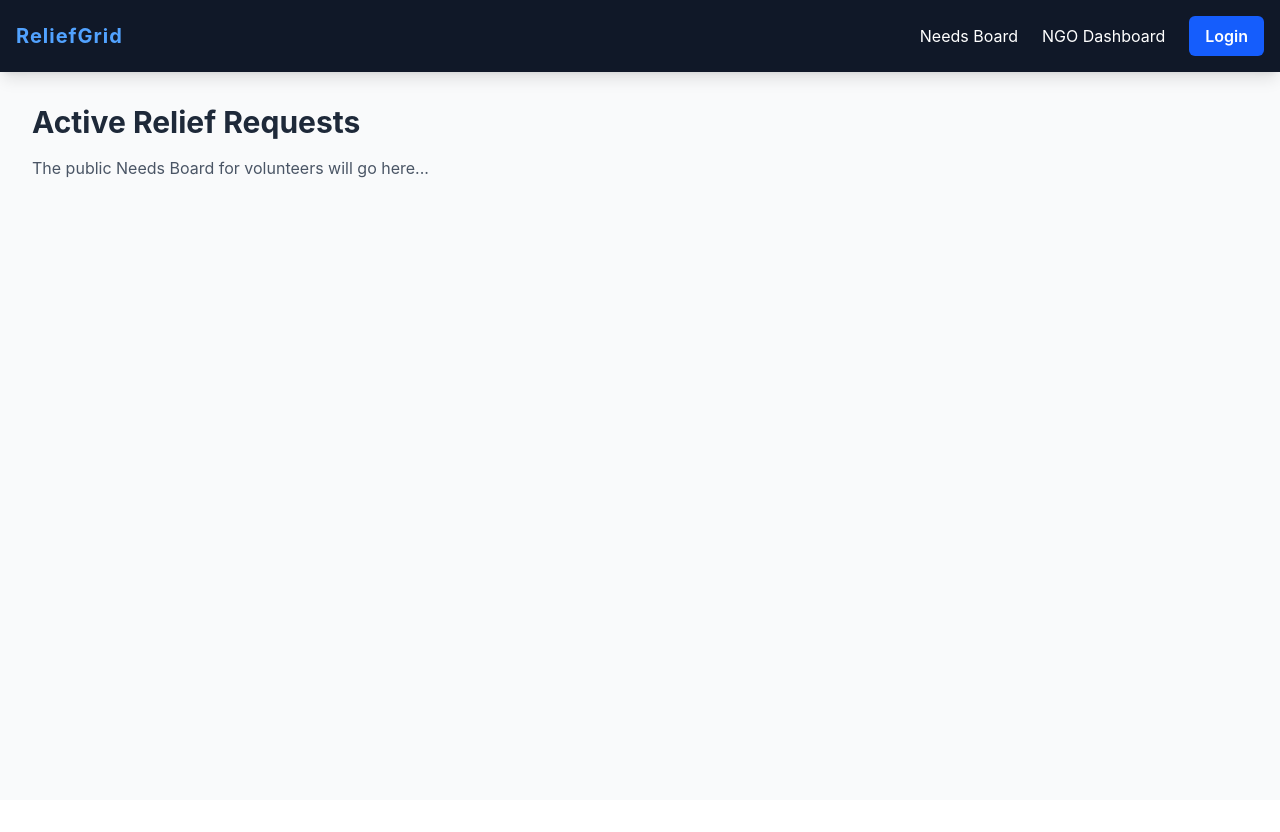
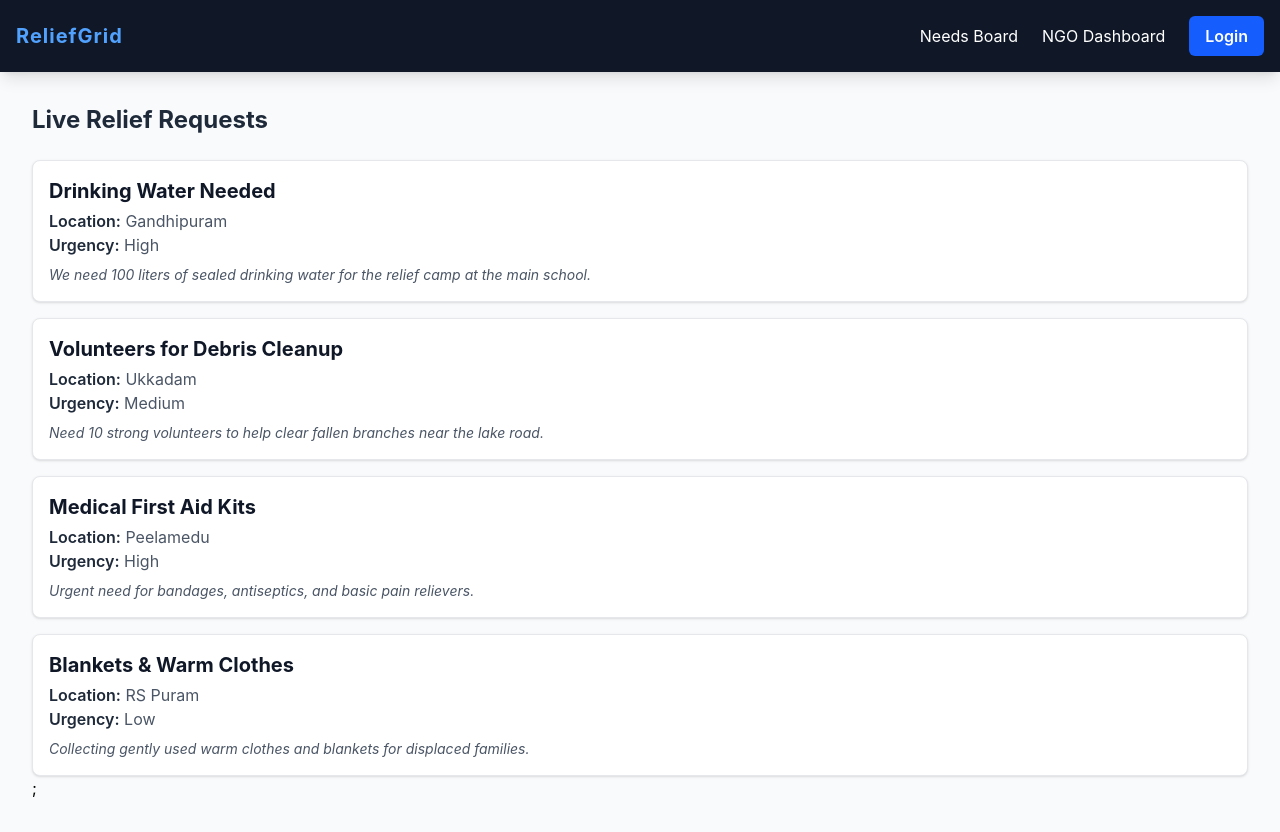
Before and after one commit to Susikaran-M/Emergency-Relief, a React (Vite) app: page / in a window 1280 px wide. Before the commit the page ends 800 px from the top, so only its background shows below. Built offline with nearby package versions, Linux system fonts and the light colour scheme; data requests are answered from the project's data file.

Commit message:
created home page with get mapping

```diff
--- a/src/pages/Home.jsx
+++ b/src/pages/Home.jsx
@@ -1,9 +1,52 @@
+import { useState, useEffect, use } from "react";
 const Home = () => {
+  const [loading, setLoading] = useState(true);
+  const [error, setError] = useState(null);
+  const [requests, setRequests] = useState([]);
+
+
+  useEffect( ()=>{
+     const fetchRequests = async () => {
+    try {
+      const response = await fetch("http://localhost:8000/requests");
+      if(!response.ok) {
+        throw new Error("Failed to fetch requests");
+      }
+      const data = await response.json();
+      setRequests(data);
+      setLoading(false);
+    } catch (err) {
+      setError(err.message);
+      setLoading(false);
+    }
+  };
+    fetchRequests()}, []);
+  if(loading){
+    return <div className="p-8 text-xl font-bold text-blue-600">Loading live data from server...</div>;
+  }
+  if(error){
+    return <div className="p-8 text-xl font-bold text-red-600">Error: {error}</div>;
+  }
   return (
-    <div className="container mx-auto p-8">
-        <h1 className="text-3xl font-bold text-gray-800 mb-4">Active Relief Requests</h1>
-        <p className="text-gray-600">The public Needs Board for volunteers will go here...</p>
-    </div>
+
+   <div className="container mx-auto p-8">
+        <h1 className="text-2xl font-bold mb-6 text-gray-800">Live Relief Requests</h1>
+        <div className="space-y-4">
+          {requests.map((req) => (
+          <div key={req.id} className="bg-white p-4 rounded-lg shadow border border-gray-200">
+              <h2 className="text-xl font-bold text-gray-900">{req.title}</h2>
+              <p className="text-gray-600 mt-1">
+              <span className="font-semibold text-gray-800">Location:</span> {req.location}
+            </p>
+            <p className="text-gray-600">
+              <span className="font-semibold text-gray-800">Urgency:</span> {req.urgency}
+            </p>
+            <p className="text-gray-600 mt-2 text-sm italic">{req.description}</p>
+          </div>))
+            };
+
+        </div>
+   </div>
   );
 };
 
```
